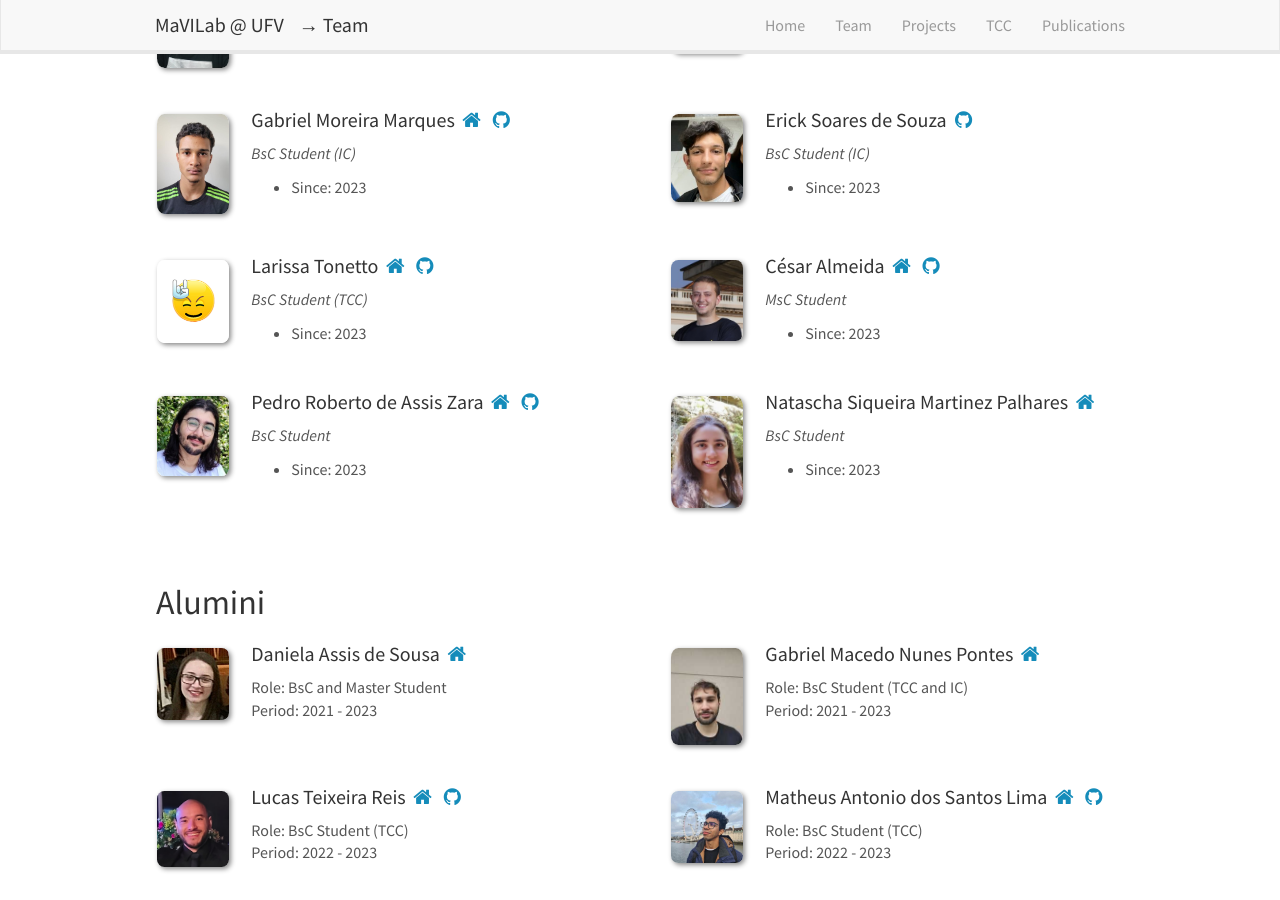
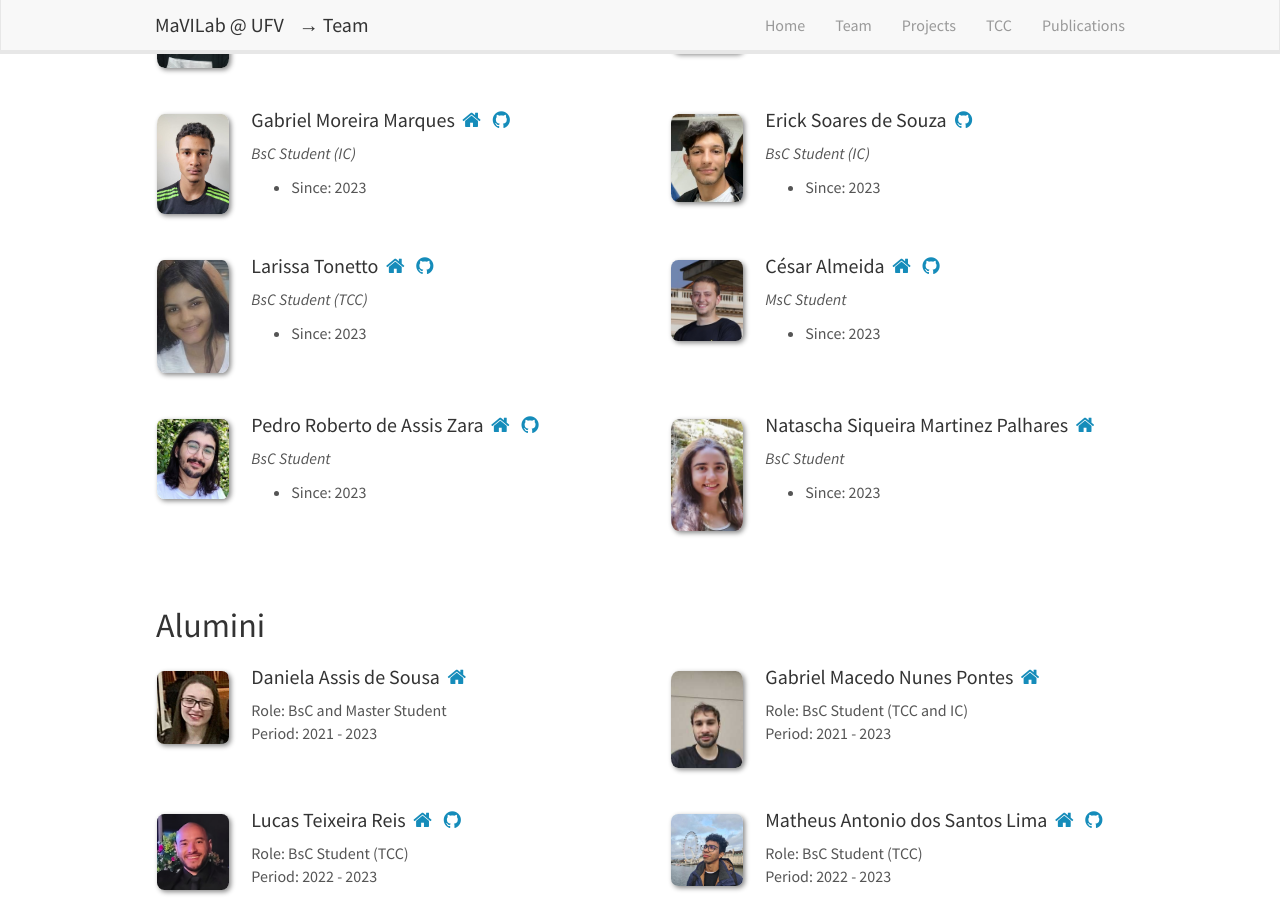
Before and after one commit to MaVILab-UFV/mavilab-ufv.github.io, a Jekyll site: the page built from _pages/team.md, in a window 1280 px wide and 900 px high, scrolled down 1207 px. Built offline with Jekyll 4.4.1, drawn with Linux system fonts in a browser that asks for light colours; nearby versions of some CDN libraries.

Commit message:
Inserindo foto larissa tonetto.

```diff
--- a/_data/students_list.yml
+++ b/_data/students_list.yml
@@ -81,7 +81,7 @@
     level: BsC Student (IC)
 
   - name: Larissa Tonetto
-    photo: rock.jpg
+    photo: larissa-tonetto.jpg
     since: 2023
     until:
     homepage: https://www.linkedin.com/in/larissa-tonetto-a243aa191/
```
Also changed, not shown: images/teampic/larissa-tonetto.jpg (added).
